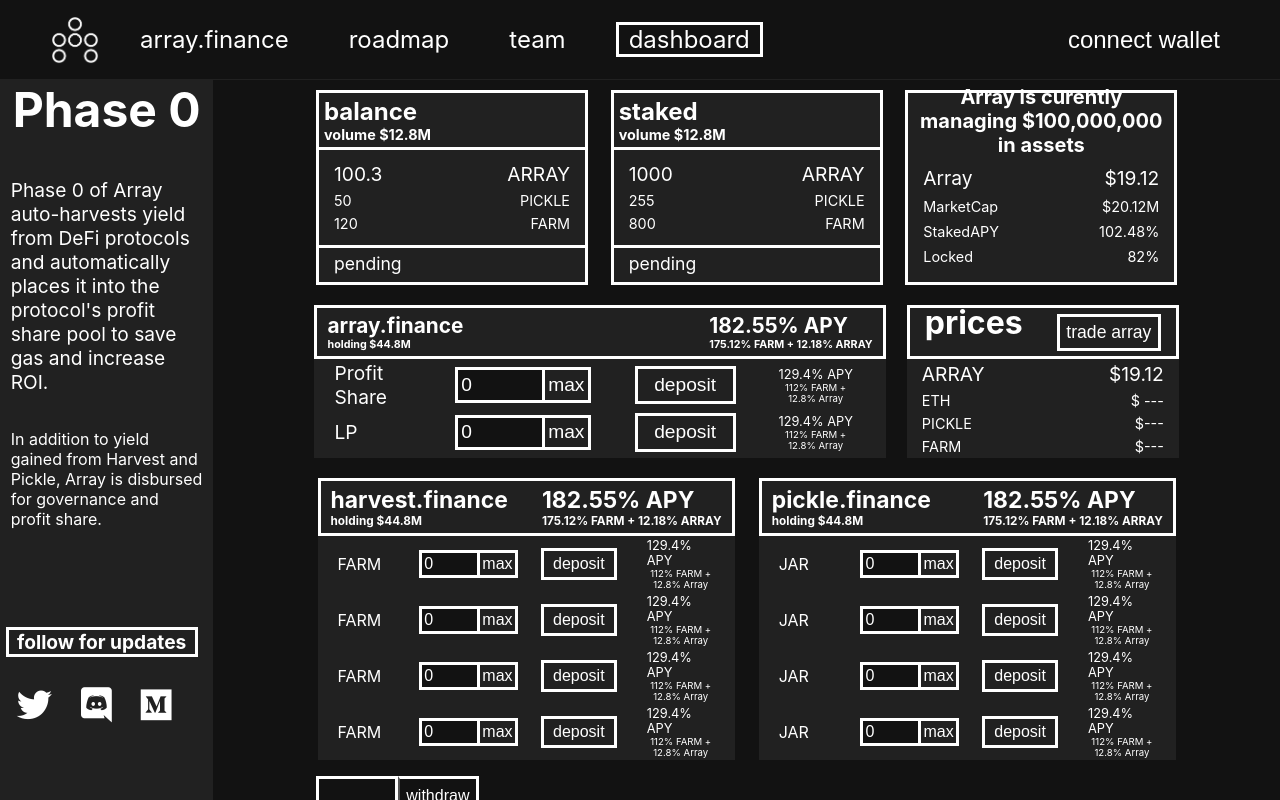
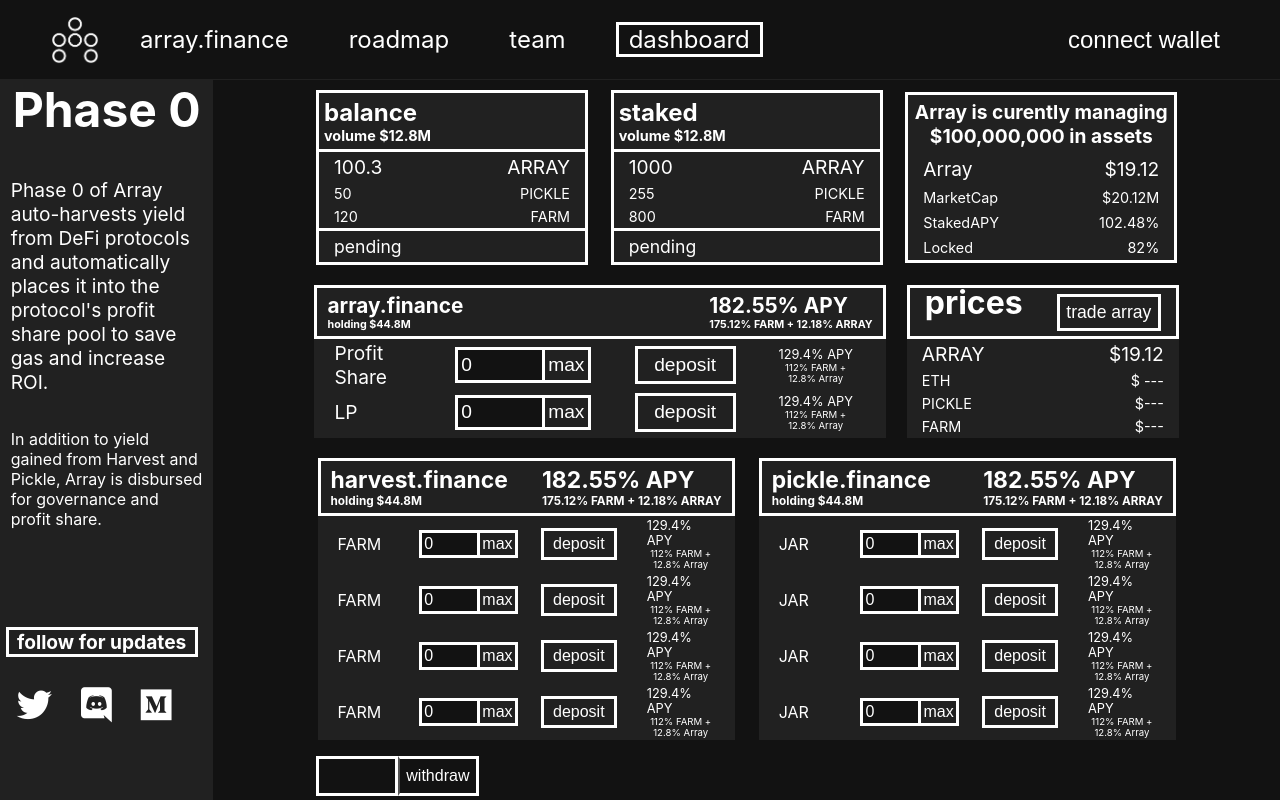
Before and after one commit to varianhalai/array-dash, a React (Create React App) app: page / in a window 1280 px wide. Built offline with nearby package versions, Linux system fonts and the light colour scheme; no server answers; what web3modal would draw is missing.

Commit message:
tried another pass for ultrawides

```diff
--- a/src/components/Main/Content/arrayFinancialDisplay/ArrayFinancialDisplay.jsx
+++ b/src/components/Main/Content/arrayFinancialDisplay/ArrayFinancialDisplay.jsx
@@ -41,7 +41,7 @@
     background-color: ${style.lightBackground};
     border: ${style.mainBorder};
     color: white;
-height: 100%;
+
 
 
     .container-header {
@@ -55,20 +55,17 @@
 
         h4 {
             margin: 0;
-        font-size: 2.2em;
+            font-size: 1.9em;
             text-align: center;
         }
-    h6 {
-        margin: 0;
-        font-size: 1.3em;
-    }
+
     }
     .container-content {
         display: flex;
         justify-content: space-between;
         align-items: center;
         padding: 5px 15px;
-    height: 70%;
+        height: 52%;
 
         .content-left {
             display: flex;
@@ -89,7 +86,7 @@
         }
 
         p {
-        margin: 5px 0;
+            margin: 3.5px 0;
             font-size: 1.8em;
             text-align: left;
         }
@@ -106,35 +103,7 @@
         }
     }
 
-@media(max-width: 2556px) {
-
-    .container-header {
-
-
-        h4 {
-            margin: 0;
-            font-size: 2.3em;
-        }
-
-    }
-    .container-content {
-        padding: 0 15px;
-
-        p {
-            margin: 3px 0;
-            font-size: 1.5em;
-            text-align: left;
-        }
-        .array {
-            font-size: 1.5em;
-        }
-    }
-
-}
-//max-width: 2556px
-
-
-@media(max-width: 1920px) {
+    @media(max-width: 2558px) {
 
         .container-header {
 
@@ -153,6 +122,35 @@
 
             p {
                 margin: 3px 0;
+                font-size: 1.1em;
+                text-align: left;
+            }
+            .array {
+                font-size: 1.5em;
+            }
+        }
+
+    }
+    //max-width: 2558px
+    @media(max-width: 1920px) {
+
+        .container-header {
+
+
+            h4 {
+                margin: 0;
+                font-size: 1.6em;
+            }
+            h6 {
+                margin: 0;
+                font-size: .9em;
+            }
+        }
+        .container-content {
+            padding: 0 15px;
+
+            p {
+                margin-bottom: 4px;
                 font-size: 1.1em;
                 text-align: left;
             }
@@ -208,7 +206,7 @@
 
             h4 {
                 margin: 0;
-            font-size: 1.25em;
+                font-size: 1.2em;
             }
             h6 {
                 margin: 0;
@@ -242,17 +240,11 @@
     @media(min-width: 3700px) {
 
         .container-header {
-        display: flex;
-        flex-direction: column;
-        justify-content: center;
-        align-items: flex-start;
-        padding: 15px;
-        height: 30%;
 
 
             h4 {
                 margin: 0;
-            font-size: 3.2em;
+                font-size: 3.3em;
             }
 
         }
@@ -274,7 +266,7 @@
             }
 
             p {
-            margin: 7px 0;
+                margin: 6px 0;
                 font-size: 2em;
                 text-align: left;
             }
@@ -292,4 +284,5 @@
         }
     //max-width:2800px
 
+
 `;
--- a/src/components/Main/Content/balance/Balance.jsx
+++ b/src/components/Main/Content/balance/Balance.jsx
@@ -38,7 +38,7 @@
     background-color: ${style.lightBackground};
     border: ${style.mainBorder};
     color: white;
-    height: 100%;
+
 
 
     .container-header {
@@ -52,7 +52,7 @@
 
         h4 {
             margin: 0;
-            font-size: 3em;
+            font-size: 2em;
         }
         h6 {
             margin: 0;
@@ -102,7 +102,35 @@
         }
     }
 
+    @media(max-width: 2558px) {
 
+        .container-header {
+
+
+            h4 {
+                margin: 0;
+                font-size: 1.7em;
+            }
+            h6 {
+                margin: 0;
+                font-size: .9em;
+            }
+        }
+        .container-content {
+            padding: 0 15px;
+
+            p {
+                margin: 3px 0;
+                font-size: 1.1em;
+                text-align: left;
+            }
+            .array {
+                font-size: 1.5em;
+            }
+        }
+
+    }
+    //max-width: 2558px
     @media(max-width: 1920px) {
 
         .container-header {
--- a/src/components/Main/Content/staked/Staked.jsx
+++ b/src/components/Main/Content/staked/Staked.jsx
@@ -38,7 +38,8 @@
     background-color: ${style.lightBackground};
     border: ${style.mainBorder};
     color: white;
-    height: 100%;
+
+
 
     .container-header {
         display: flex;
@@ -51,7 +52,7 @@
 
         h4 {
             margin: 0;
-            font-size: 3em;
+            font-size: 2em;
         }
         h6 {
             margin: 0;
@@ -84,7 +85,7 @@
         }
 
         p {
-
+            margin: 5px 0;
             font-size: 1.8em;
             text-align: left;
         }
@@ -101,7 +102,35 @@
         }
     }
 
+    @media(max-width: 2558px) {
 
+        .container-header {
+
+
+            h4 {
+                margin: 0;
+                font-size: 1.7em;
+            }
+            h6 {
+                margin: 0;
+                font-size: .9em;
+            }
+        }
+        .container-content {
+            padding: 0 15px;
+
+            p {
+                margin: 3px 0;
+                font-size: 1.1em;
+                text-align: left;
+            }
+            .array {
+                font-size: 1.5em;
+            }
+        }
+
+    }
+    //max-width: 2558px
     @media(max-width: 1920px) {
 
         .container-header {
@@ -263,4 +292,5 @@
         }
     //max-width:2800px
 
+
 `;
```
Lines whose indentation alone changed are shown as unchanged.
